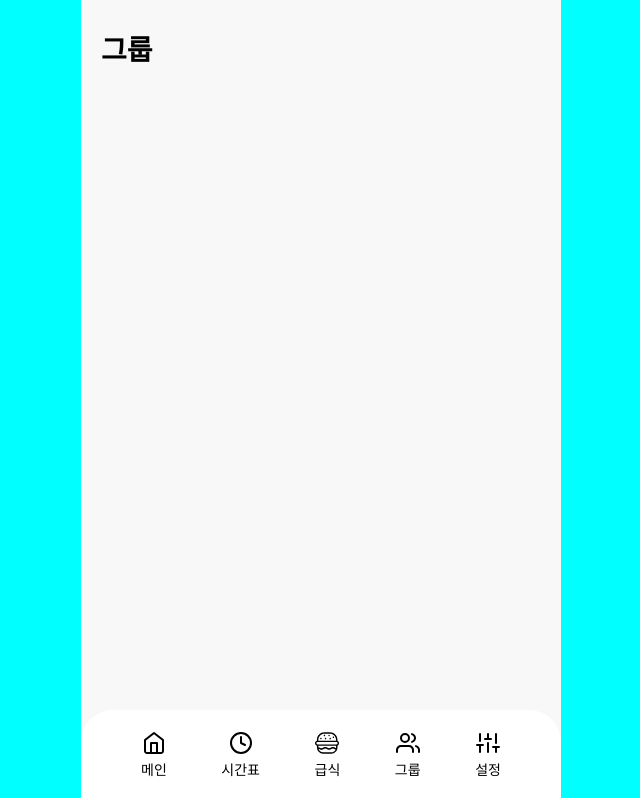
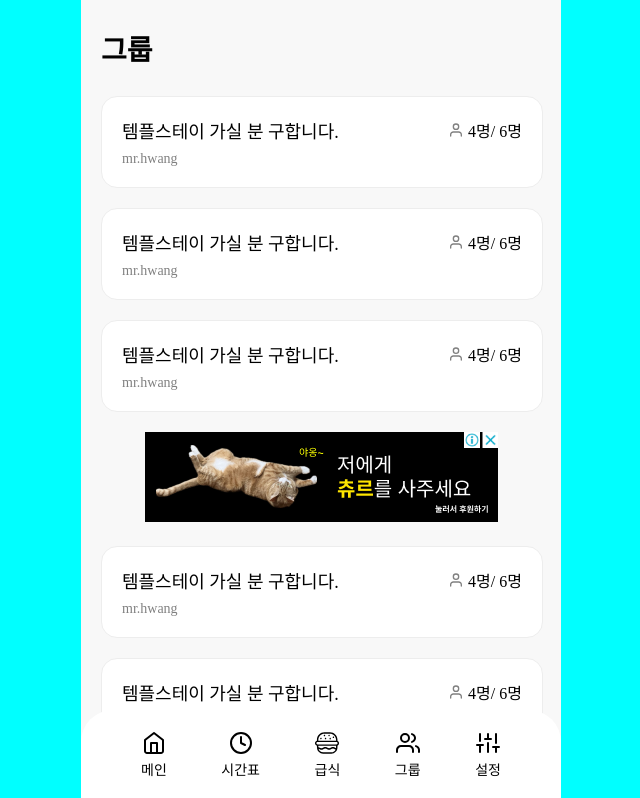
Before and after one commit to SID12g/mackerel, a Next.js app: page /group in a window 1280 px wide. Shown: the top 798 px of the page, without its empty margins (319-959 px from the left). Built offline with nearby package versions, Linux system fonts and the light colour scheme; a web font is replaced by a local one.

Commit message:
feat: group

```diff
--- a/src/app/group/page.module.css
+++ b/src/app/group/page.module.css
@@ -0,0 +1,3 @@
+.container {
+  padding-bottom: 120px;
+}
--- a/src/app/group/page.tsx
+++ b/src/app/group/page.tsx
@@ -1,10 +1,43 @@
 import styles from "@/app/group/page.module.css";
+import Advertisement from "@/components/advertisement/advertisement";
+import Content from "@/components/content/content";
 import Header from "@/components/header/header";
 
 export default function Group() {
   return (
-    <div>
+    <div className={styles.container}>
       <Header title="그룹" />
+      <Content
+        title="템플스테이 가실 분 구합니다."
+        number="4명/ 6명"
+        name="mr.hwang"
+      />
+      <Content
+        title="템플스테이 가실 분 구합니다."
+        number="4명/ 6명"
+        name="mr.hwang"
+      />
+      <Content
+        title="템플스테이 가실 분 구합니다."
+        number="4명/ 6명"
+        name="mr.hwang"
+      />
+      <Advertisement />
+      <Content
+        title="템플스테이 가실 분 구합니다."
+        number="4명/ 6명"
+        name="mr.hwang"
+      />
+      <Content
+        title="템플스테이 가실 분 구합니다."
+        number="4명/ 6명"
+        name="mr.hwang"
+      />
+      <Content
+        title="템플스테이 가실 분 구합니다."
+        number="4명/ 6명"
+        name="mr.hwang"
+      />
     </div>
   );
 }
--- a/src/app/page.tsx
+++ b/src/app/page.tsx
@@ -1,5 +1,5 @@
+import styles from "./page.module.css";
 import Advertisement from "@/components/advertisement/advertisement";
-import styles from "./page.module.css";
 import Header from "@/components/header/header";
 import Content from "@/components/content/content";
 
```
